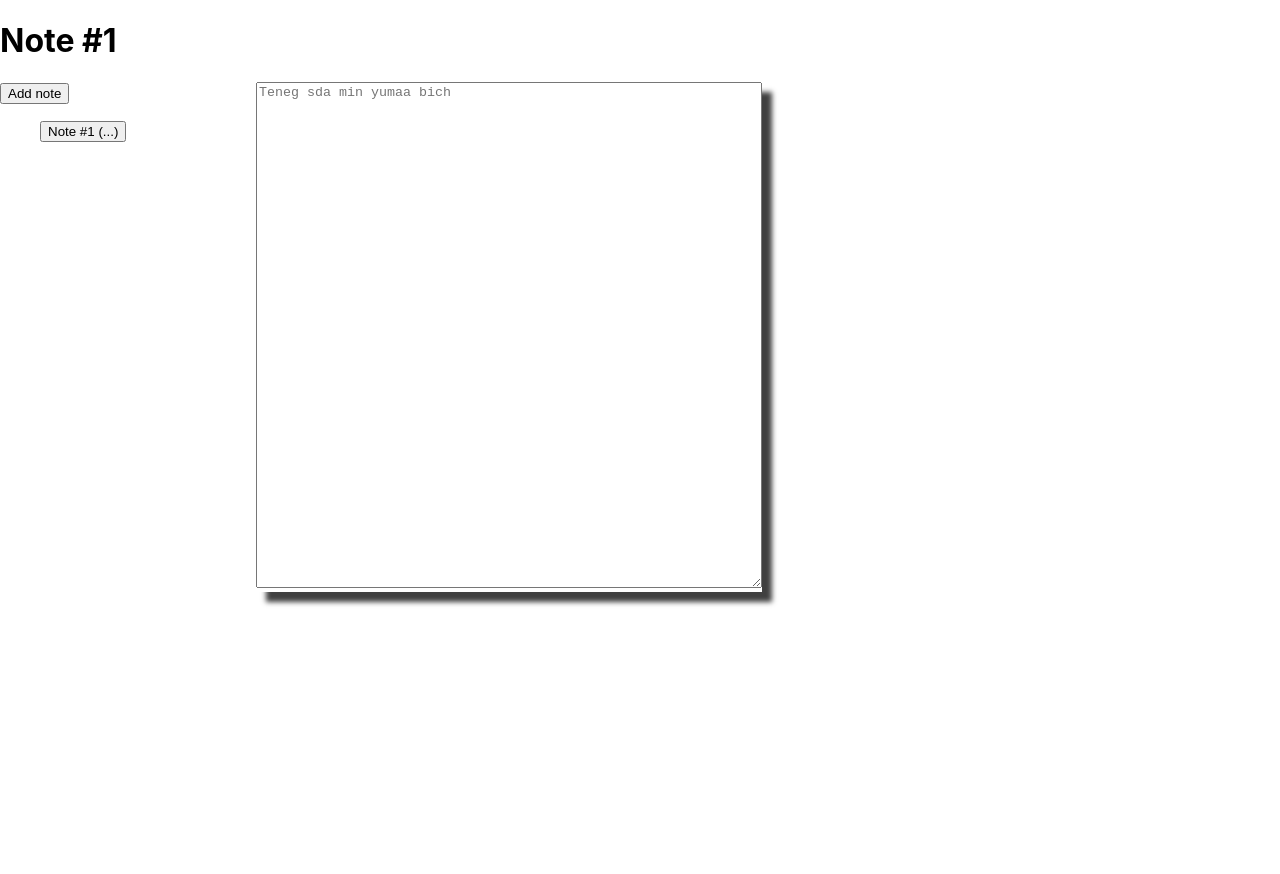
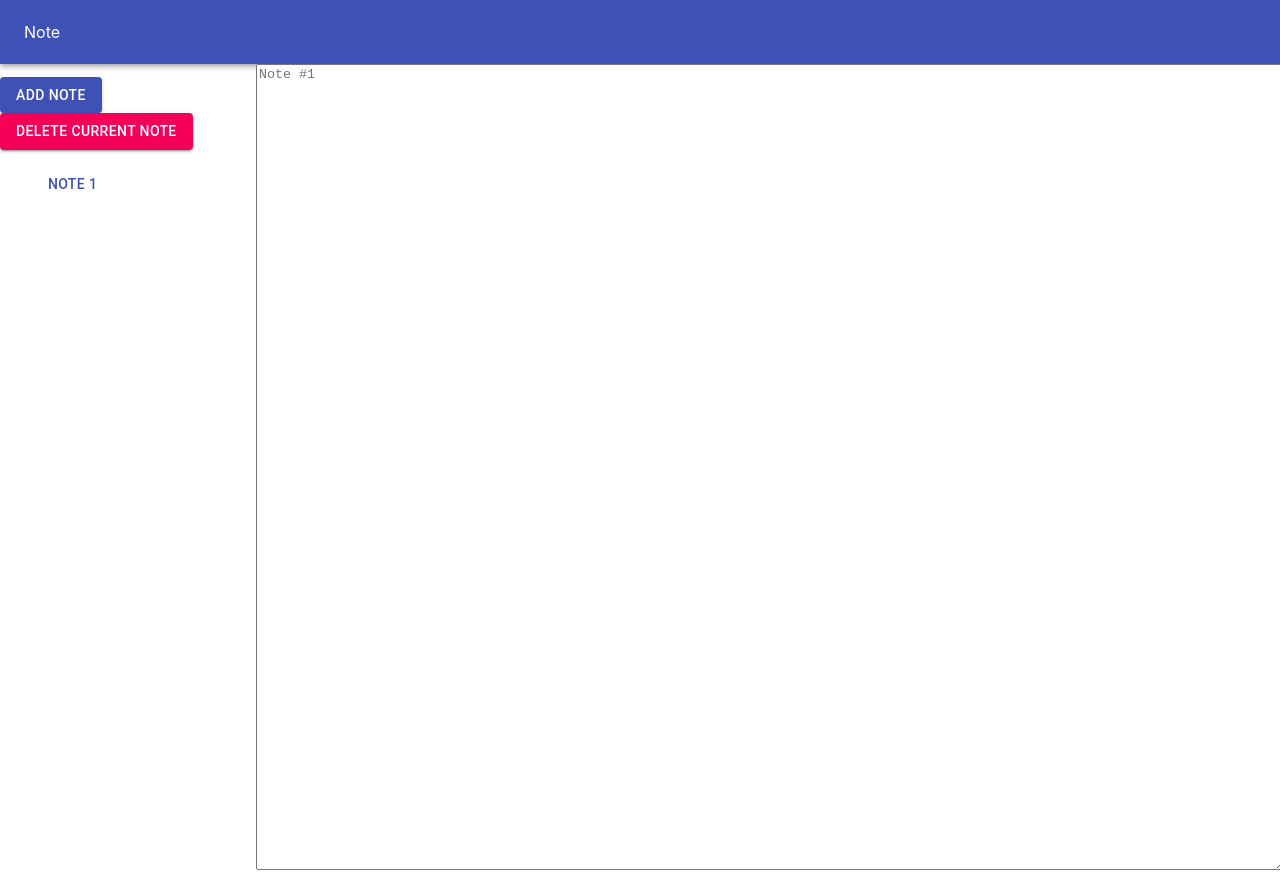
Before and after one commit to khatna/note, a React (Create React App) app: page / in a window 1280 px wide. Before the commit the page ends 800 px from the top, so only its background shows below. Built offline with nearby package versions, Linux system fonts and the light colour scheme; the HTML template or start-up script is replaced by a standard one.

Commit message:
use material-ui

```diff
--- a/package.json
+++ b/package.json
@@ -3,6 +3,7 @@
   "version": "0.1.0",
   "private": true,
   "dependencies": {
+    "@material-ui/core": "^4.2.1",
     "react": "^16.8.6",
     "react-dom": "^16.8.6",
     "react-scripts": "3.0.1"
--- a/src/App.js
+++ b/src/App.js
@@ -1,17 +1,7 @@
 import React from 'react';
 
-// Buttons component: render the buttons representing separate notes
-function Buttons(props) {
-  const buttons = props.notes.map((note, i) =>
-    <li key={i} style={{ listStyleType: "none" }}>
-      <button onClick={() => props.onClick(i)}>
-        Note #{i+1} ({note.substring(0,10)}...)
-      </button>
-    </li>
-  );
-
-  return <ul>{buttons}</ul>
-}
+import Buttons from './components/Buttons'
+import Navbar from './components/Navbar';
 
 // Main component
 class App extends React.Component {
@@ -28,6 +18,12 @@ class App extends React.Component {
     this.setState(state => ({notes: state.notes}));
   }
 
+  deleteNote = () => {
+    const {notes, focus} = this.state;
+    notes.splice(focus, 1);
+    this.setState(state => ({notes: state.notes}));
+  }
+
   onChange = e => {
     let newNotes = this.state.notes;
     newNotes[this.state.focus] = e.target.value;
@@ -38,17 +34,20 @@ class App extends React.Component {
 
   render() {
     const {notes, focus} = this.state;
+    const placeholder = `Note #${focus + 1}`;
 
     return (
       <div>
-        <h1>Note #{focus+1}</h1>
-        <div class="text-box">
-          <textarea value={notes[focus]} onChange={this.onChange} placeholder="Teneg sda min yumaa bich" />
+        <Navbar />
+
+        <div className="text-box">
+          <textarea value={notes[focus]} onChange={this.onChange} placeholder={placeholder} />
         </div>
-        <div class="buttons">
-          <button onClick={this.addNote}>Add note</button>
-          <Buttons notes={notes} onClick={this.switch} />
+
+        <div className="buttons">
+          <Buttons notes={notes} onClick={this.switch} addNote={this.addNote} deleteNote={this.deleteNote}/>
         </div>
+
       </div>
     )
   }
--- /dev/null
+++ b/src/components/Buttons.js
@@ -0,0 +1,28 @@
+import React from 'react';
+import Button from '@material-ui/core/Button';
+
+// Buttons component: render the buttons representing separate notes
+export default function Buttons(props) {
+  const buttons = props.notes.map((note, i) => {
+    let preview = note.substring(0, 10) || `Note ${i+1}`;
+    return (
+      <li key={i} style={{ listStyleType: "none" }}>
+        <Button onClick={() => props.onClick(i)}  color='primary'>
+          {preview}
+        </Button>
+      </li>
+    )
+  });
+
+  return (
+    <div>
+      <Button onClick={props.addNote} variant='contained' color='primary'>
+        Add note
+      </Button>
+      <Button onClick={props.deleteNote} variant='contained' color='secondary'>
+        Delete current note
+      </Button>
+      <ul>{buttons}</ul>
+    </div>
+  );
+}
--- /dev/null
+++ b/src/components/Navbar.js
@@ -0,0 +1,16 @@
+import React from 'react';
+import AppBar from '@material-ui/core/AppBar';
+import Toolbar from '@material-ui/core/Toolbar';
+import Typography from '@material-ui/core/Typography';
+
+export default function Navbar() {
+  return (
+		<AppBar position='static' className='navbar'>
+			<Toolbar>
+				<Typography variant='title' color='inherit'>
+					Note
+				</Typography>
+			</Toolbar>
+		</AppBar>
+  );
+}
--- a/src/index.css
+++ b/src/index.css
@@ -13,14 +13,18 @@ code {
 }
 
 textarea {
-  width: 500px;
-  height: 500px;
+  height: 100%;
+  width: 100%;
 }
 
 .text-box {
-  -webkit-box-shadow: 10px 10px 5px 0px rgba(0,0,0,0.75);
-  -moz-box-shadow: 10px 10px 5px 0px rgba(0,0,0,0.75);
-  box-shadow: 10px 10px 5px 0px rgba(0,0,0,0.75);
+  height: 100%;
+  width: 80%;
   position: absolute;
-  left: 20%;
+  right: 0;
 }
+
+.buttons {
+  margin-top: 1%;
+  width: 20%;
+}
```
Also changed, not shown: 1 other file (tests, documents, lock files or other folders).
